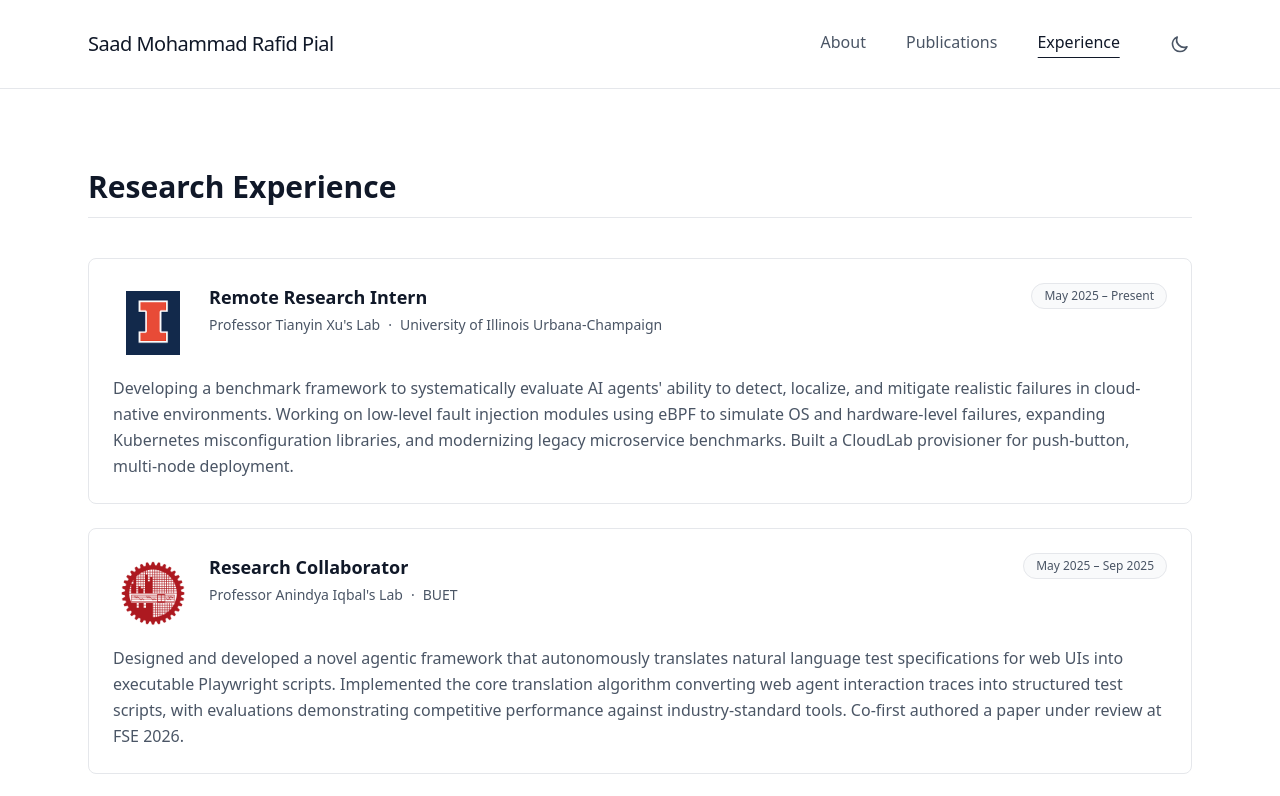
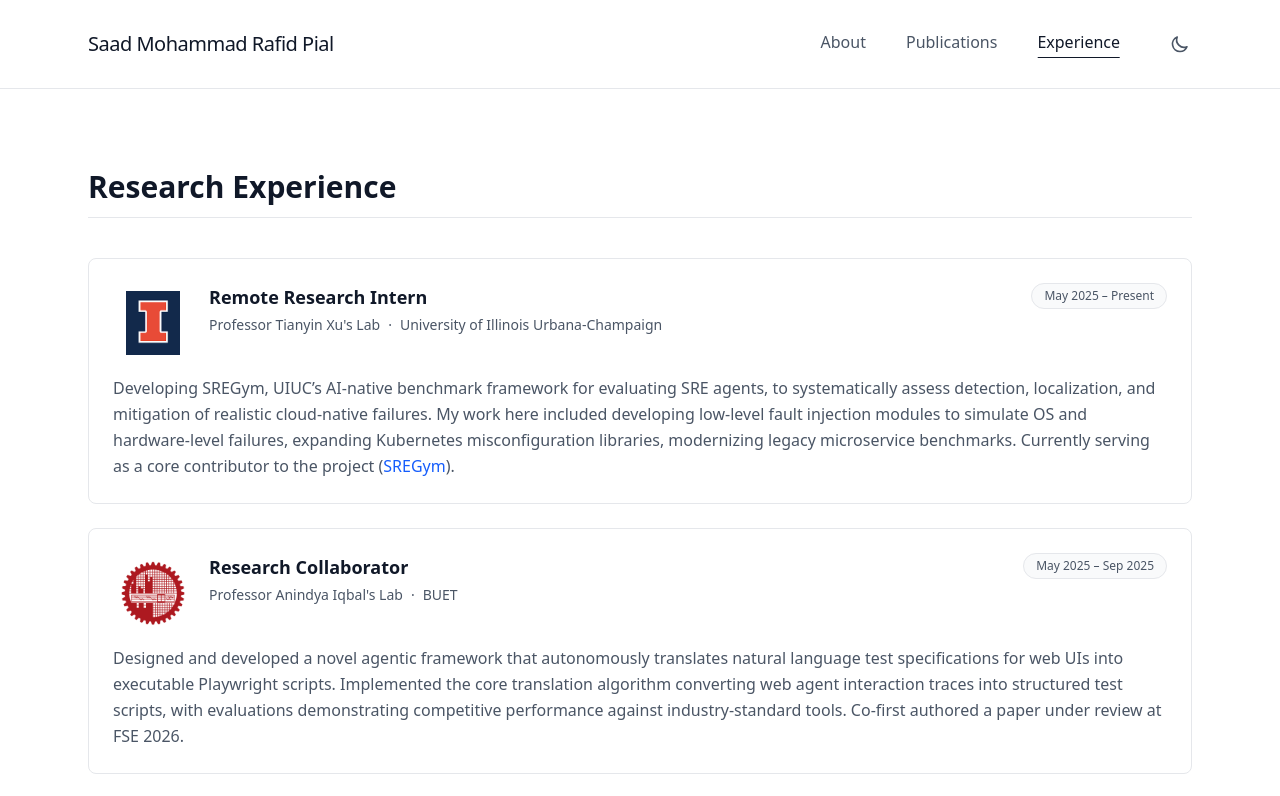
Before and after one commit to Saadmrp1038/Saadmrp1038.github.io, a SvelteKit app: page /experience in a window 1280 px wide. Shown: the top 796 px of the page. Built offline with nearby package versions, Linux system fonts and the light colour scheme.

Commit message:
✨ feat(experience): allow html descriptions for experience card

```diff
--- a/src/lib/components/ExperienceCard.svelte
+++ b/src/lib/components/ExperienceCard.svelte
@@ -52,7 +52,7 @@
 	</div>
 	{#if description}
 		<p class="text-sm sm:text-base leading-relaxed text-gray-600 dark:text-slate-400 mt-3">
-			{description}
+			{@html description}
 		</p>
 	{/if}
 </div>
--- a/src/routes/experience/+page.svelte
+++ b/src/routes/experience/+page.svelte
@@ -15,7 +15,7 @@
 			location: 'University of Illinois Urbana-Champaign',
 			dateRange: 'May 2025 – Present',
 			description:
-				'Developing a benchmark framework to systematically evaluate AI agents\' ability to detect, localize, and mitigate realistic failures in cloud-native environments. Working on low-level fault injection modules using eBPF to simulate OS and hardware-level failures, expanding Kubernetes misconfiguration libraries, and modernizing legacy microservice benchmarks. Built a CloudLab provisioner for push-button, multi-node deployment.',
+				'Developing SREGym, UIUC’s AI-native benchmark framework for evaluating SRE agents, to systematically assess detection, localization, and mitigation of realistic cloud-native failures. My work here included developing low-level fault injection modules to simulate OS and hardware-level failures, expanding Kubernetes misconfiguration libraries, modernizing legacy microservice benchmarks. Currently serving as a core contributor to the project (<a class="text-blue-600 dark:text-sky-400 font-medium hover:underline" href="https://github.com/SREGym/SREGym" target="_blank" rel="noopener noreferrer">SREGym</a>).',
 			type: 'research',
 			logo: uiucLogo
 		},
```
